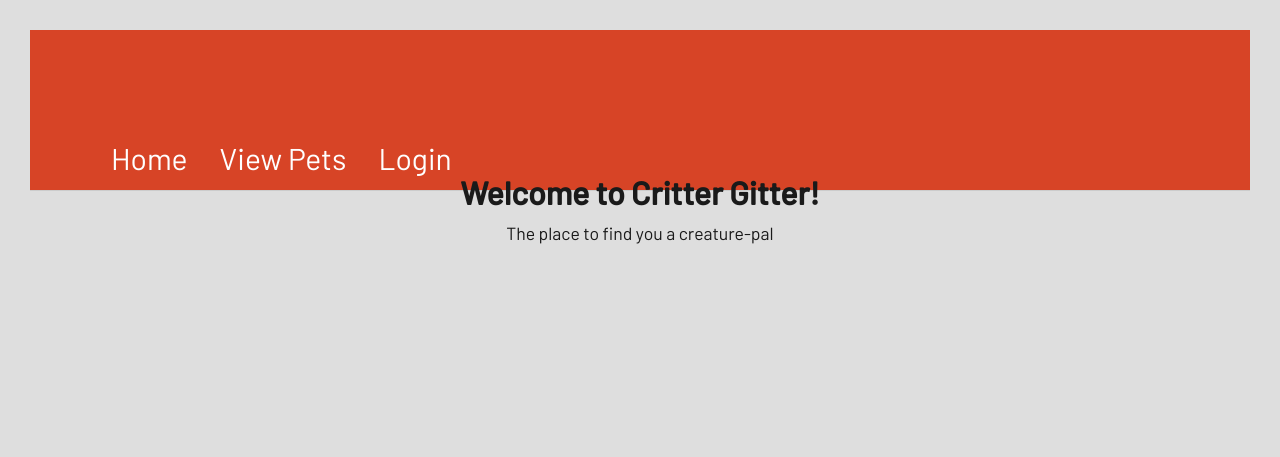
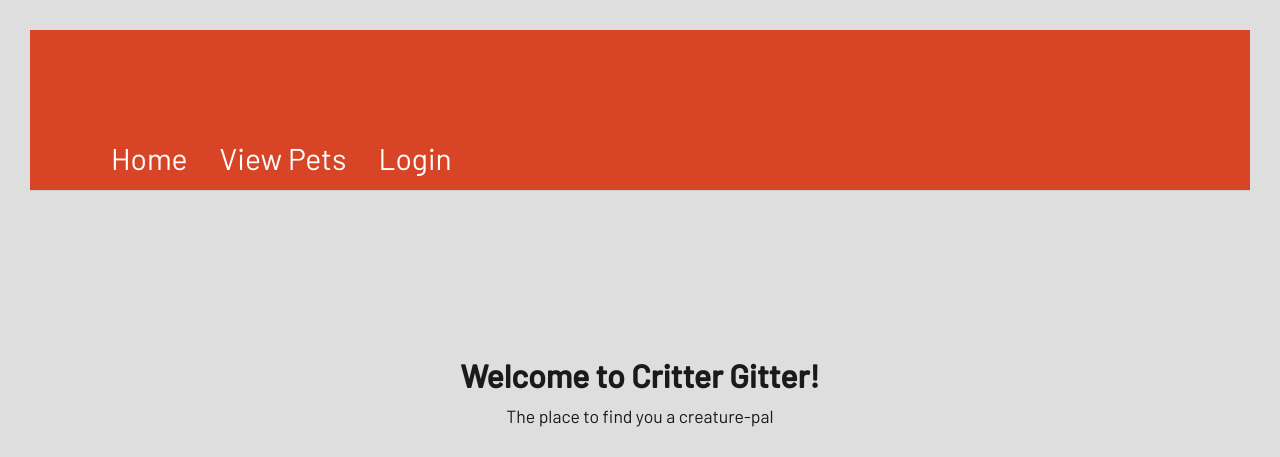
Before and after one commit to ckkorson/critter-gitter, a Node server app: page / in a window 1280 px wide. Shown: the top 457 px of the page. Run offline with Node 20, Linux system fonts and the light colour scheme; some libraries are stand-ins or nearby versions.

Commit message:
text fixed

```diff
--- a/views/homepage.handlebars
+++ b/views/homepage.handlebars
@@ -1,11 +1,10 @@
 <!-- Loop over each object in the projects array -->
 <div class="header">
-  <div class="hero-image">
+
     <div class="hero-text">
 
       <h2>Welcome to Critter Gitter!</h2>
       <p>The place to find you a creature-pal</p>
     </div>
     {{!-- <img src="../images/Raccoon-Wallpaper-HD-78014.jpg" alt="raccoon wallpaper"> --}}
-  </div>
 </div>
```
Also changed, not shown: public/images/Raccoon-Wallpaper-HD-78014.jpg (added).
